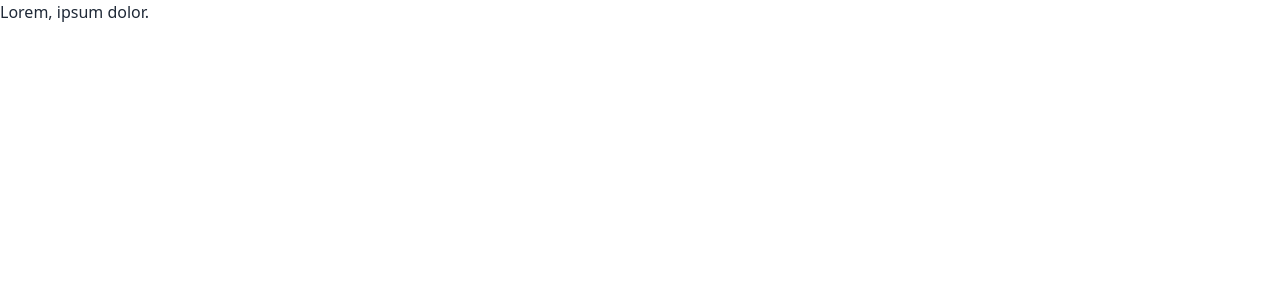
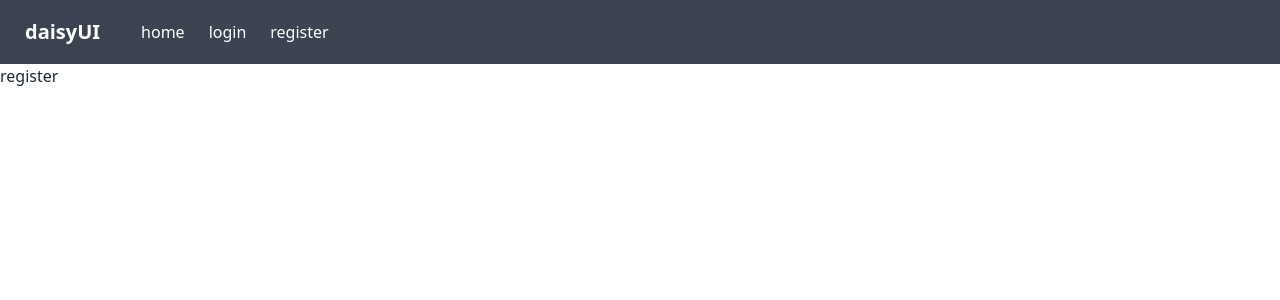
Before and after one commit to bilashism/auth-router-context, a React (Vite) app: page /register in a window 1280 px wide. Shown: the top 300 px of the page. Built offline with nearby package versions, Linux system fonts and the light colour scheme.

Commit message:
simple route setup

```diff
--- a/package.json
+++ b/package.json
@@ -10,6 +10,7 @@
   },
   "dependencies": {
     "daisyui": "^2.31.0",
+    "firebase": "^9.12.1",
     "react": "^18.2.0",
     "react-dom": "^18.2.0",
     "react-router-dom": "^6.4.2"
--- a/src/App.jsx
+++ b/src/App.jsx
@@ -1,8 +1,27 @@
+import { createBrowserRouter, RouterProvider } from "react-router-dom";
 import "./App.css";
+import ErrorPage from "./components/ErrorPage/ErrorPage";
+import Home from "./components/Home/Home";
+import Login from "./components/Login/Login";
+import Register from "./components/Register/Register";
+import Main from "./layouts/Main/Main";
+const router = createBrowserRouter([
+  {
+    path: "/",
+    element: <Main />,
+    children: [
+      { path: "/", element: <Home /> },
+      { path: "home", element: <Home /> },
+      { path: "login", element: <Login /> },
+      { path: "register", element: <Register /> }
+    ],
+    errorElement: <ErrorPage />
+  }
+]);
 function App() {
   return (
     <div className="App">
-      <div>Lorem, ipsum dolor.</div>
+      <RouterProvider router={router}></RouterProvider>
     </div>
   );
 }
--- /dev/null
+++ b/src/components/ErrorPage/ErrorPage.jsx
@@ -0,0 +1,13 @@
+import React from "react";
+import { Link } from "react-router-dom";
+
+const ErrorPage = () => {
+  return (
+    <div>
+      <h2>ErrorPage</h2>
+      <Link to="/">Back to homepage</Link>
+    </div>
+  );
+};
+
+export default ErrorPage;
--- /dev/null
+++ b/src/components/Home/Home.jsx
@@ -0,0 +1,7 @@
+import React from "react";
+
+const Home = () => {
+  return <div>home</div>;
+};
+
+export default Home;
--- /dev/null
+++ b/src/components/Login/Login.jsx
@@ -0,0 +1,7 @@
+import React from "react";
+
+const Login = () => {
+  return <div>login</div>;
+};
+
+export default Login;
--- /dev/null
+++ b/src/components/Navbar/Navbar.jsx
@@ -0,0 +1,19 @@
+import React from "react";
+import { Link } from "react-router-dom";
+
+const Navbar = () => {
+  return (
+    <nav className="bg-neutral text-neutral-content">
+      <div className="navbar gap-6 container mx-auto">
+        <Link to="/" className="btn btn-ghost normal-case text-xl">
+          daisyUI
+        </Link>
+        <Link to="home">home</Link>
+        <Link to="login">login</Link>
+        <Link to="register">register</Link>
+      </div>
+    </nav>
+  );
+};
+
+export default Navbar;
--- /dev/null
+++ b/src/components/Register/Register.jsx
@@ -0,0 +1,7 @@
+import React from "react";
+
+const Register = () => {
+  return <div>register</div>;
+};
+
+export default Register;
--- /dev/null
+++ b/src/firebase/firebase.config.jsx
@@ -0,0 +1,17 @@
+// Import the functions you need from the SDKs you need
+import { initializeApp } from "firebase/app";
+// TODO: Add SDKs for Firebase products that you want to use
+// https://firebase.google.com/docs/web/setup#available-libraries
+
+// Your web app's Firebase configuration
+const firebaseConfig = {
+  apiKey: "AIzaSyBpSoD4iYdjM_xwb1Rcds2aBKkRbGfz7MA",
+  authDomain: "fir-auth-dc011.firebaseapp.com",
+  projectId: "fir-auth-dc011",
+  storageBucket: "fir-auth-dc011.appspot.com",
+  messagingSenderId: "356613564381",
+  appId: "1:356613564381:web:105ba0d128cffabcd5b834"
+};
+
+// Initialize Firebase
+export const app = initializeApp(firebaseConfig);
--- /dev/null
+++ b/src/layouts/Main/Main.jsx
@@ -0,0 +1,14 @@
+import React from "react";
+import { Outlet } from "react-router-dom";
+import Navbar from "../../components/Navbar/Navbar";
+
+const Main = () => {
+  return (
+    <div>
+      <Navbar />
+      <Outlet />
+    </div>
+  );
+};
+
+export default Main;
```
Also changed, not shown: 1 other file (tests, documents, lock files or other folders).
